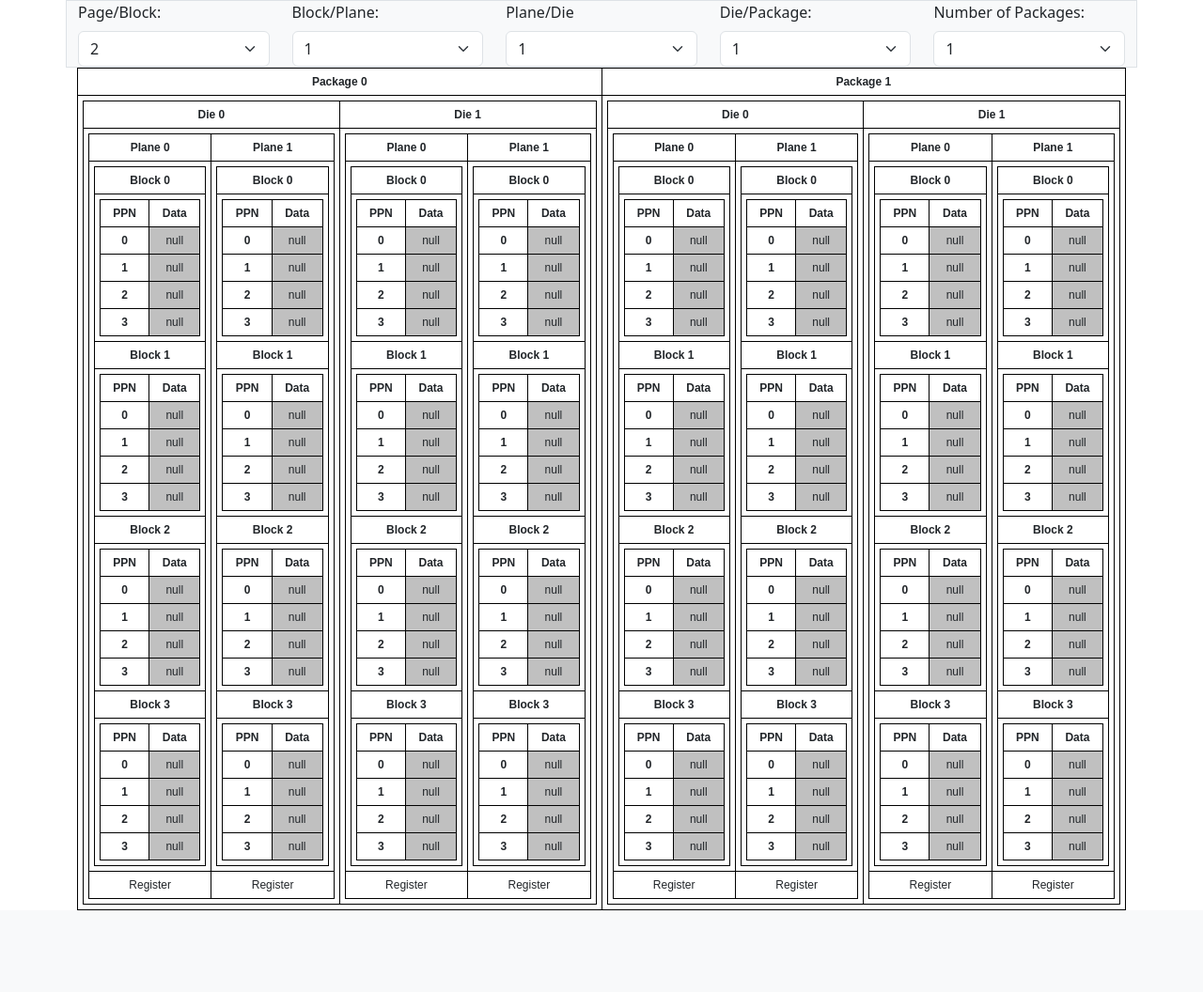
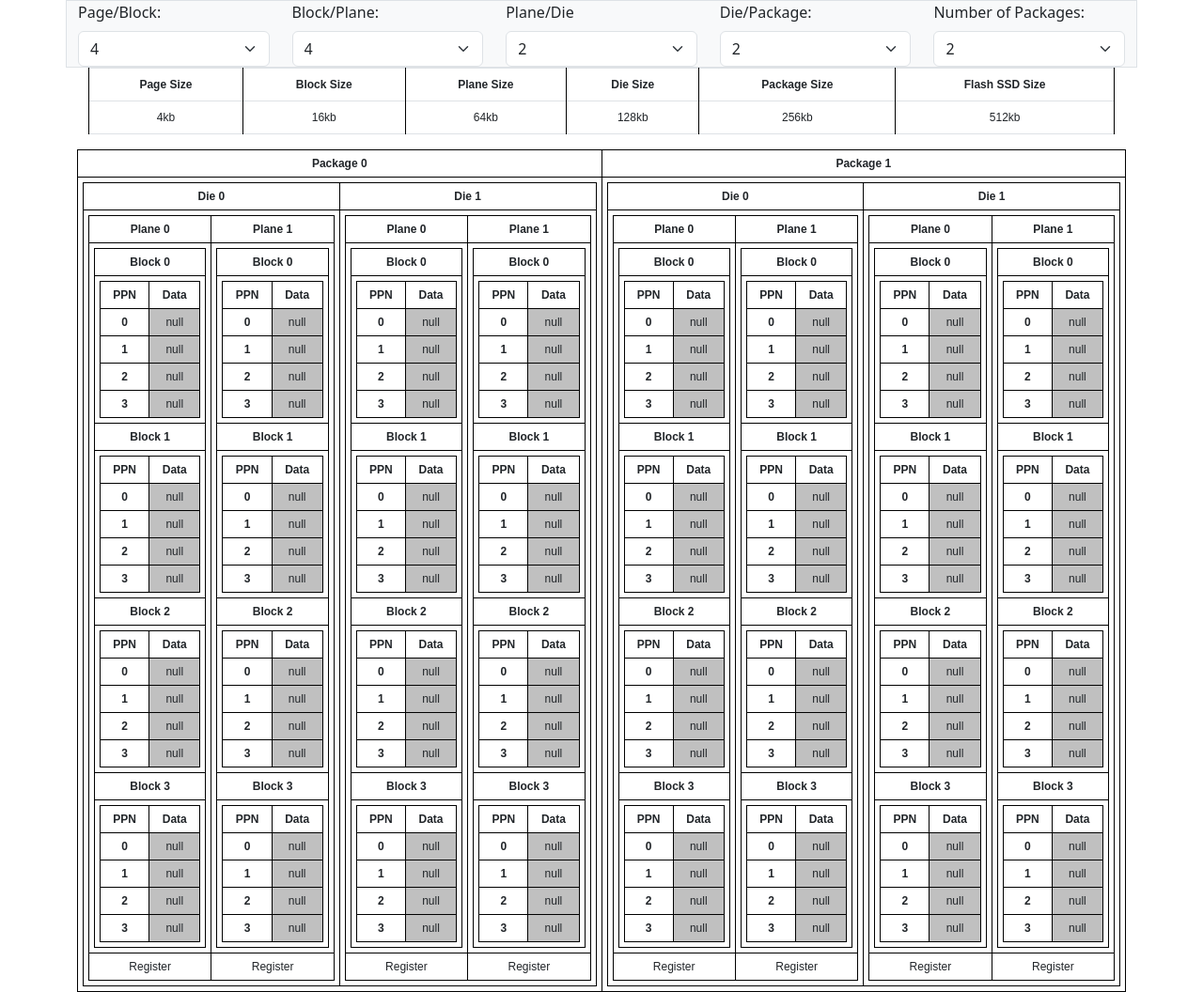
Before and after one commit to bithabib/flash_ssd_simulator_web, a Python web app: template templates/flash_memory.html in a window 1280 px wide. Shown: the part 171-1227 px from the top of the page at 94% size. Before the commit the page ends 1140 px from the top, so only its background shows below. Run offline with Jinja, Linux system fonts and the light colour scheme; the template is opened without the code that fills it, so the values that code supplies are empty.

Commit message:
Flash SSD Calculation Done

```diff
--- a/templates/flash_memory.html
+++ b/templates/flash_memory.html
@@ -97,8 +97,7 @@
             <div class="col">
                 <label for="pageCount" class="form-label">Page/Block:</label>
                 <select id="pageCount" class="form-select">
-                    <option value="2">2</option>
-                    <option value="4">4</option>
+                    <option value="4" selected>4</option>
                 </select>
             </div>
 
@@ -107,7 +106,7 @@
                 <select id="blockCount" class="form-select">
                     <option value="1">1</option>
                     <option value="2">2</option>
-                    <option value="4">4</option>
+                    <option value="4" selected>4</option>
                 </select>
             </div>
 
@@ -115,7 +114,7 @@
                 <label for="planeCount" class="form-label">Plane/Die</label>
                 <select id="planeCount" class="form-select">
                     <option value="1">1</option>
-                    <option value="2">2</option>
+                    <option value="2" selected>2</option>
                 </select>
             </div>
 
@@ -123,7 +122,7 @@
                 <label for="dieCount" class="form-label">Die/Package:</label>
                 <select id="dieCount" class="form-select">
                     <option value="1">1</option>
-                    <option value="2">2</option>
+                    <option value="2" selected>2</option>
                 </select>
             </div>
 
@@ -131,8 +130,41 @@
                 <label for="packageCount" class="form-label">Number of Packages:</label>
                 <select id="packageCount" class="form-select">
                     <option value="1">1</option>
-                    <option value="2">2</option>
+                    <option value="2" selected>2</option>
                 </select>
+            </div>
+        </div>
+        <div class="container center">
+            <div class="row">
+                <div class="col">
+                    <!--
+                        Page Size = 4kb
+                        Block Size = page size * number of page = ...kb
+                        Plane Size = Block Size * number of block = ....kb
+                        Die Size = Plane Size * number of Plane  = ...kb
+                        Package Size = Die Size * number of page = ...kb
+                        Size of Flash SSD = Package Size * number of Package = ...kb
+                    -->
+                    <table class="table table-bordered">
+                        <tr>
+                            <th>Page Size</th>
+                            <th>Block Size</th>
+                            <th>Plane Size</th>
+                            <th>Die Size</th>
+                            <th>Package Size</th>
+                            <th>Flash SSD Size</th>
+                        </tr>
+                        <tr>
+                            <td id="pageSize">4kb</td>
+                            <td id="blockSize">16kb</td>
+                            <td id="planeSize">64kb</td>
+                            <td id="dieSize">128kb</td>
+                            <td id="packageSize">256kb</td>
+                            <td id="flashSSDSize">512kb</td>
+                        </tr>
+                    </table>
+
+                </div>
             </div>
         </div>
         <table class="container">
--- a/views/flash_memory.js
+++ b/views/flash_memory.js
@@ -136,6 +136,7 @@
     p1d1p1b2ct.style.display = "table";
     p1d1p1b3ct.style.display = "table";
   }
+  calculateFlashMemorySize();
 });
 
 // --------------------------------------Flash memory Plane----------------------------------------------------------//
@@ -163,6 +164,7 @@
     planeTable3.style.display = "table";
     planeTable4.style.display = "table";
   }
+  calculateFlashMemorySize();
 });
 
 // ---------------------------------------Flash memory Die---------------------------------------------------------//
@@ -184,6 +186,7 @@
     table1.style.display = "table";
     table2.style.display = "table";
   }
+  calculateFlashMemorySize();
 });
 
 // ------------------------------------------Flash memory Package------------------------------------------------------//
@@ -201,4 +204,32 @@
     // Code to execute when the value "32" is selected
     packageTable.style.display = "table";
   }
+  calculateFlashMemorySize();
 });
+
+
+// create a function to calculate the size of the flash memory
+function calculateFlashMemorySize() {
+  var pageSize = 4;
+  var pageCount = document.getElementById("pageCount").value;
+  var blockCount = document.getElementById("blockCount").value;
+  var planeCount = document.getElementById("planeCount").value;
+  var dieCount = document.getElementById("dieCount").value;
+  var packageCount = document.getElementById("packageCount").value;
+
+  var block = document.getElementById("blockSize");
+  block.textContent = pageSize * pageCount + "kb";
+  var plane = document.getElementById("planeSize");
+  plane.textContent = pageSize * pageCount * blockCount + "kb";
+  var die = document.getElementById("dieSize");
+  die.textContent = pageSize * pageCount * blockCount * planeCount + "kb";
+  var package = document.getElementById("packageSize");
+  package.textContent = pageSize * pageCount * blockCount * planeCount * dieCount + "kb";
+  var flashSSDSize = document.getElementById("flashSSDSize");
+  flashSSDSize.textContent = pageSize * pageCount * blockCount * planeCount * dieCount * packageCount + "kb";
+
+  // package.textContent = pageSize * pageCount * blockCount * planeCount * dieCount;
+  var flashMemorySize = pageSize * pageCount * blockCount * planeCount * dieCount * packageCount;
+  console.log(flashMemorySize);
+  // document.getElementById("flashMemorySize").value = flashMemorySize;
+}
```
